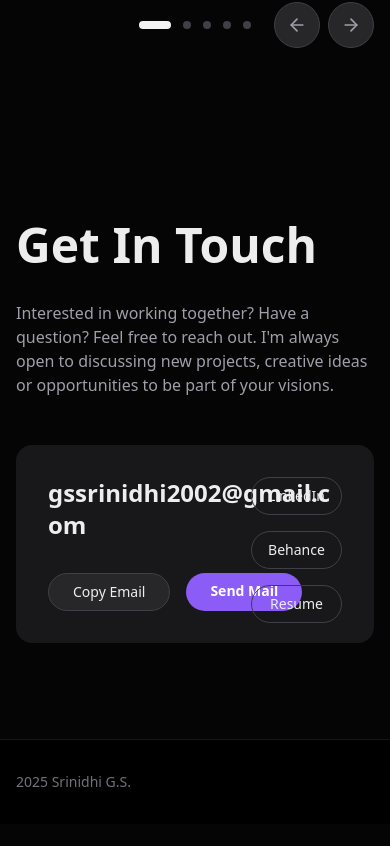
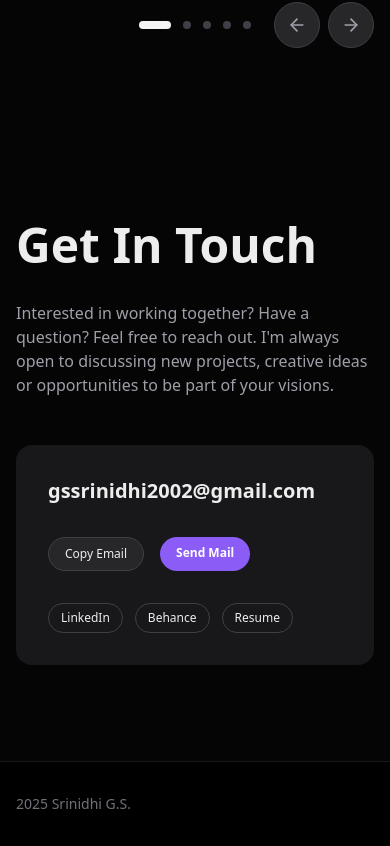
Before and after one commit to gssrinidhi2002-eng/website, a Next.js app: page / in a window 390 px wide. Shown: the part 3002-3848 px from the top of the page. Before the commit the page ends 3826 px from the top, so only its background shows below. Built offline with nearby package versions, Linux system fonts and the light colour scheme.

Commit message:
Update Contact.tsx

```diff
--- a/app/components/Contact.tsx
+++ b/app/components/Contact.tsx
@@ -55,26 +55,31 @@ export default function Contact() {
                 </p>
 
                 <div className="relative mt-12 flex w-full flex-col overflow-hidden rounded-2xl bg-zinc-900 p-8 sm:p-12">
-                    <h3 className="text-2xl font-bold sm:text-3xl break-all">{email}</h3>
-                    <div className="mt-8 flex gap-4">
+                    <div className="flex flex-col lg:flex-row lg:justify-between lg:items-start gap-8">
+                        <div>
+                            <h3 className="text-xl sm:text-2xl md:text-3xl font-bold break-all md:break-normal">{email}</h3>
+                            <div className="mt-8 flex flex-wrap gap-4">
                                 <button
                                     onClick={copyToClipboard}
-                            className="rounded-full border border-zinc-700 bg-zinc-800 px-6 py-2 text-sm transition-colors hover:bg-zinc-700"
+                                    className="rounded-full border border-zinc-700 bg-zinc-800 px-4 py-2 text-xs md:px-6 md:py-3 md:text-sm transition-colors hover:bg-zinc-700"
                                 >
                                     Copy Email
                                 </button>
                                 <a
                                     href={`mailto:${email}`}
-                            className="rounded-full px-6 py-2 text-sm font-semibold text-white transition-opacity hover:opacity-90"
+                                    className="rounded-full px-4 py-2 text-xs font-semibold text-white md:px-6 md:py-3 md:text-sm transition-opacity hover:opacity-90"
                                     style={{ backgroundColor: 'var(--primary)' }}
                                 >
                                     Send Mail
                                 </a>
                             </div>
-                    <div className="absolute top-8 right-8 flex flex-col sm:flex-row gap-4">
-                        <a href="https://www.linkedin.com/in/srinidhi-gs-47a348200/" className="rounded-full border border-zinc-700 px-4 py-2 text-sm hover:bg-zinc-800 text-center">LinkedIn</a>
-                        <a href="https://www.behance.net/srinidhig/" className="rounded-full border border-zinc-700 px-4 py-2 text-sm hover:bg-zinc-800 text-center">Behance</a>
-                        <a href="/assets/Srinidhi_Resume.pdf" download="Srinidhi_Resume.pdf" className="rounded-full border border-zinc-700 px-4 py-2 text-sm hover:bg-zinc-800 text-center">Resume</a>
+                        </div>
+
+                        <div className="flex flex-wrap gap-3">
+                            <a href="https://www.linkedin.com/in/srinidhi-gs-47a348200/" className="rounded-full border border-zinc-700 px-3 py-1.5 text-xs md:px-4 md:py-2 md:text-sm hover:bg-zinc-800 text-center">LinkedIn</a>
+                            <a href="https://www.behance.net/srinidhig/" className="rounded-full border border-zinc-700 px-3 py-1.5 text-xs md:px-4 md:py-2 md:text-sm hover:bg-zinc-800 text-center">Behance</a>
+                            <a href="/assets/Srinidhi_Resume.pdf" download="Srinidhi_Resume.pdf" className="rounded-full border border-zinc-700 px-3 py-1.5 text-xs md:px-4 md:py-2 md:text-sm hover:bg-zinc-800 text-center">Resume</a>
+                        </div>
                     </div>
                 </div>
             </div>
```
Lines whose indentation alone changed are shown as unchanged.
